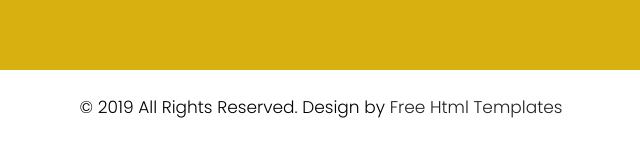
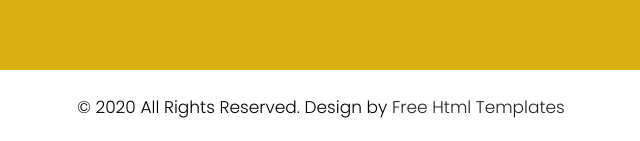
Before and after one commit to webimpactuw/spicyo, a plain HTML site: page index.html in a window 1280 px wide. Shown: the part 5115-5256 px from the top of the page, 319-959 px from the left. Drawn offline with Linux system fonts and the light colour scheme.

Commit message:
Update bug

```diff
--- a/index.html
+++ b/index.html
@@ -454,7 +454,7 @@
             </div>
             <div class="copyright">
                 <div class="container">
-                    <p>© 2019 All Rights Reserved. Design by<a href="https://html.design/"> Free Html Templates</a></p>
+                    <p>© 2020 All Rights Reserved. Design by<a href="https://html.design/"> Free Html Templates</a></p>
                 </div>
             </div>
         </div>
```
